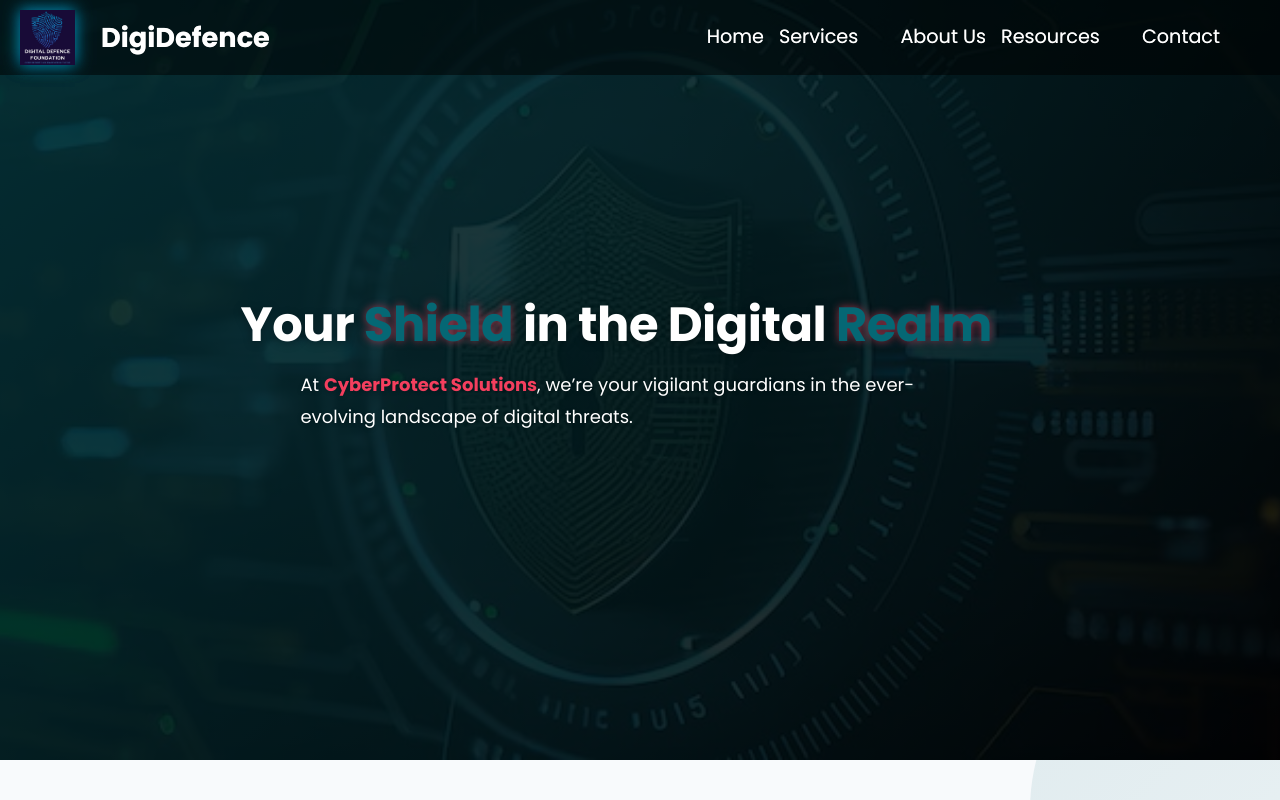
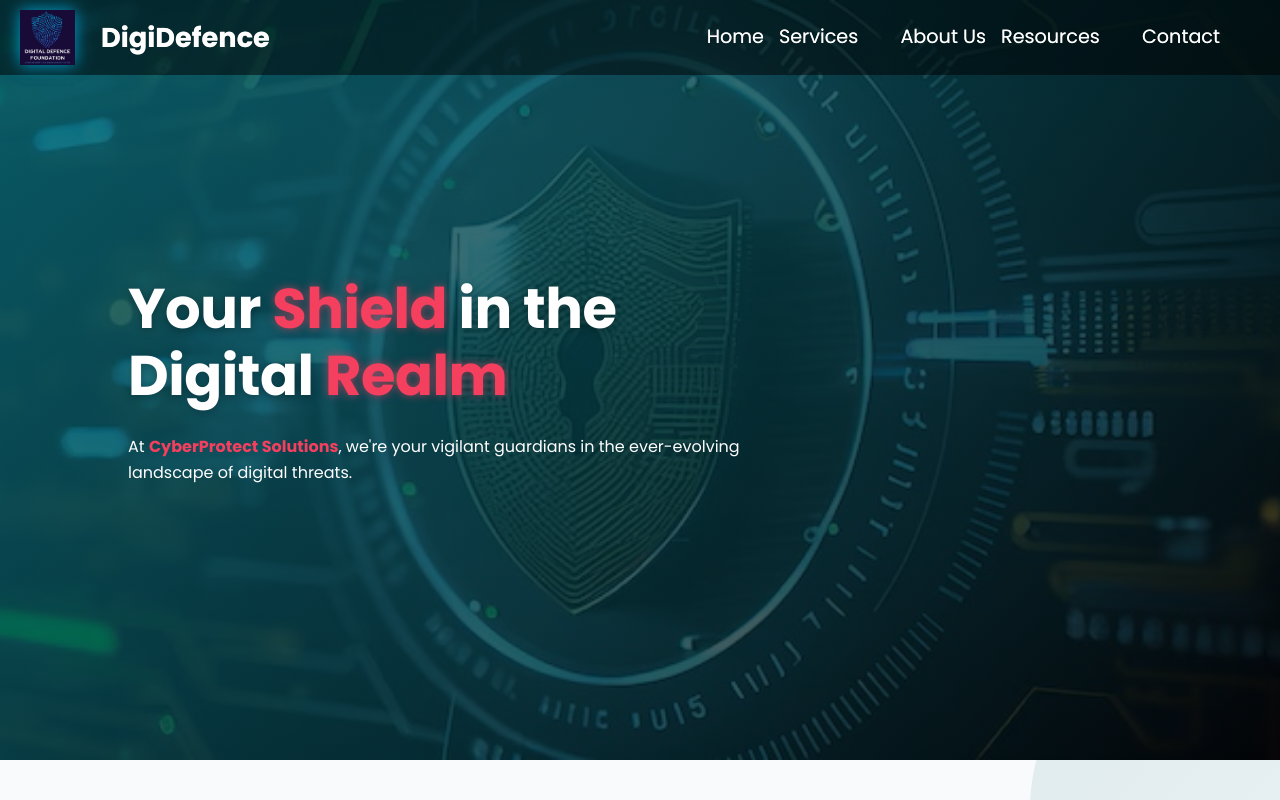
Before and after one commit to shreyas-urankar/Cyber-Protect-Project, a React (Create React App) app: page / in a window 1280 px wide. Shown: the top 800 px of the page. Built offline with nearby package versions, Linux system fonts and the light colour scheme; a web font is replaced by a local one.

Commit message:
Updated home.js and home.css

```diff
--- a/src/components/HomePage.js
+++ b/src/components/HomePage.js
@@ -10,16 +10,16 @@ const HomePage = () => {
       <Navbar />
       <ScrollAnimation />
       {/* Hero Section */}
-      <section className="hero">
-        <div className="overlay"></div>
-        <div className="hero-content">
+      <section className="homehero">
+        <div className="homeoverlay"></div>
+        <div className="homehero-content">
           <h1>
-            Your <span className="highlight">Shield</span> in the Digital{" "}
-            <span className="highlight">Realm</span>
+            Your <span className="homehighlight">Shield</span> in the Digital{" "}
+            <span className="homehighlight">Realm</span>
           </h1>
-          <p className="hero-description">
-            At <span className="highlight-text">CyberProtect Solutions</span>,
-            we’re your vigilant guardians in the ever-evolving landscape of
+          <p className="homehero-description">
+            At <span className="homehighlight-text">CyberProtect Solutions</span>,
+            we're your vigilant guardians in the ever-evolving landscape of
             digital threats.
           </p>
         </div>
@@ -30,7 +30,7 @@ const HomePage = () => {
       <section className="about">
         <h2>Who We Are</h2>
         <p>
-          We’re a passionate team of cyber knights—experts from services,
+          We're a passionate team of cyber knights—experts from services,
           industry, compliance, and academia—armed with cutting-edge solutions
           to defend your organization’s data, processes, IT platforms, and
           brand. Our mission is to keep your digital castle safe from dragons,
@@ -71,7 +71,7 @@ const HomePage = () => {
 
       {/* CTA Section */}
       <section className="cta">
-        <h1>Join Our Quest ⚜️</h1>
+        <h1>Join Our Quest ⚜</h1>
         <h4>
           Ready to embark on this epic adventure ❔ Watch this space and follow
           us ❕
--- a/src/styles/HomePage.css
+++ b/src/styles/HomePage.css
@@ -17,7 +17,7 @@ body {
 }
 
 /* Hero Section */
-.hero {
+.homehero {
   position: relative;
   width: 100%;
   min-height: 95vh;
@@ -32,7 +32,7 @@ body {
   overflow: hidden;
 }
 
-.hero::before {
+.homehero::before {
   content: "";
   position: absolute;
   top: 0;
@@ -43,7 +43,7 @@ body {
   z-index: 1;
 }
 
-.overlay {
+.homeoverlay {
   position: absolute;
   top: 0;
   left: 0;
@@ -53,7 +53,7 @@ body {
   z-index: 2;
 }
 
-.hero-content {
+.homehero-content {
   position: relative;
   z-index: 3;
   max-width: 650px;
@@ -62,7 +62,7 @@ body {
   animation: fadeInUp 1s ease-out forwards;
 }
 
-.hero-content h1 {
+.homehero-content h1 {
   font-size: 3.5rem;
   font-weight: 700;
   line-height: 1.2;
@@ -72,14 +72,14 @@ body {
   font-weight: 700;
 }
 
-.hero-content .highlight {
+.homehero-content .homehighlight {
   color: #f43f5e;
   text-shadow: 0 0 8px rgba(244, 63, 94, 0.6);
   position: relative;
   display: inline-block;
 }
 
-.hero-content .highlight::after {
+.homehero-content .homehighlight::after {
   content: '';
   position: absolute;
   bottom: -4px;
@@ -92,11 +92,11 @@ body {
   transition: transform 0.5s ease;
 }
 
-.hero-content:hover .highlight::after {
+.homehero-content:hover .homehighlight::after {
   transform: scale(1);
 }
 
-.hero-content .hero-description {
+.homehero-content .hero-description {
   font-size: 1.125rem;
   line-height: 1.8;
   margin-bottom: 35x;
@@ -104,12 +104,12 @@ body {
   max-width: 90%
 }
 
-.hero-content .highlight-text {
+.homehero-content .homehighlight-text {
   color: #f43f5e;
   font-weight: 700;
 }
 
-.hero-button {
+.homehero-button {
   display: inline-block;
   padding: 15px 32px;
   background: #f43f5e;
@@ -126,16 +126,17 @@ body {
   z-index: 1;
 }
 
-.hero-button:hover {
+.homehero-button:hover {
   background: #e11d48;
   transform: translateY(-3px);
   box-shadow: 0 10px 20px rgba(244, 63, 94, 0.3);
 }
 
-.hero-button:hover::before {
+.homehero-button:hover::before {
   left: 100%;
   transition: 0.7s;
 }
+
 
 
 
@@ -353,7 +354,7 @@ body {
   z-index: 1;
 }
 
-.cta *{
+.cta * {
   position: relative;
   z-index: 1;
 }
```
